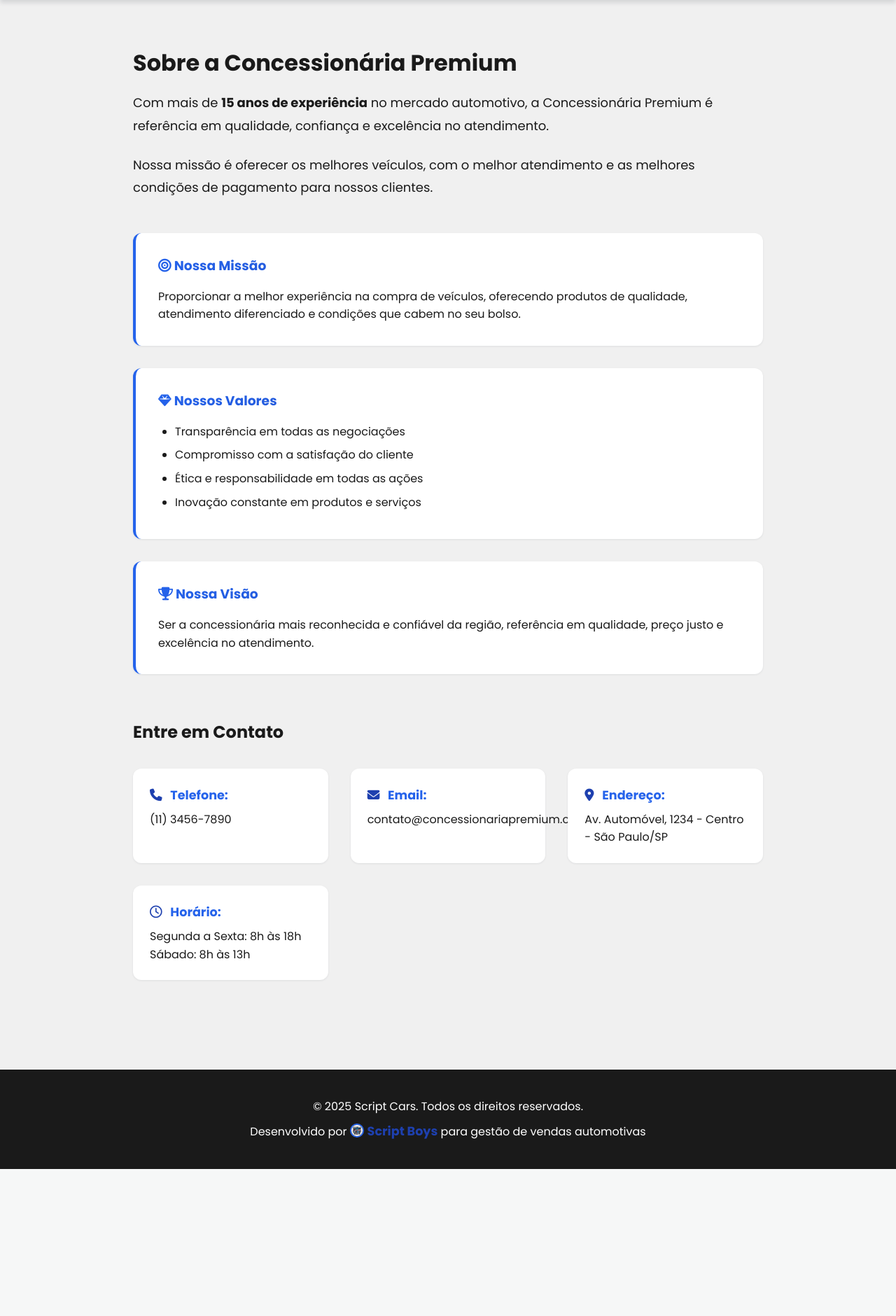
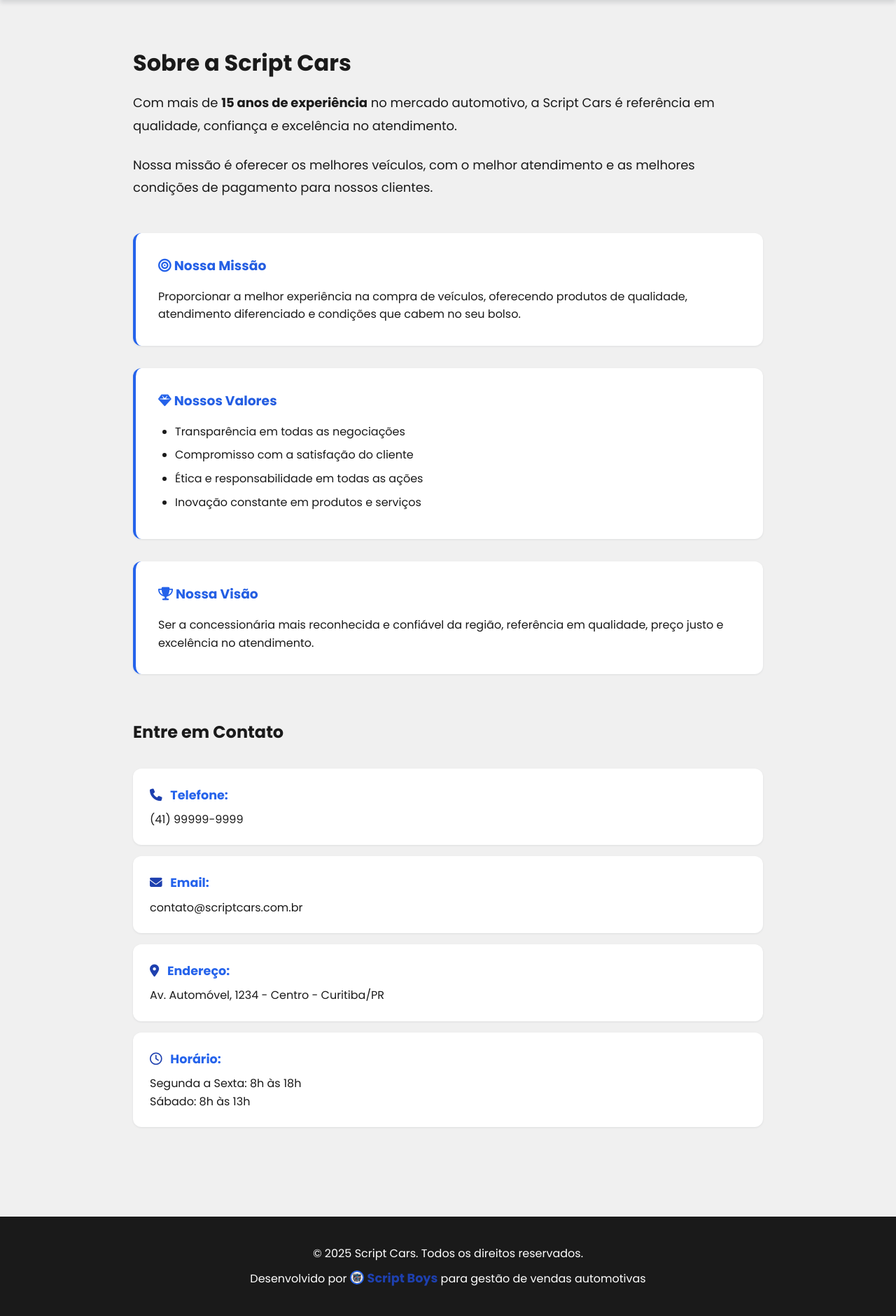
Before and after one commit to WanDall2104/ScriptCars, a Flask app: page /sobre in a window 1280 px wide. Shown: the part 76-1956 px from the top of the page at 70% size. Before the commit the page ends 1746 px from the top, so only its background shows below. Run offline with Flask 3, Linux system fonts and the light colour scheme.

Commit message:
Redefinição de textos e dos cards da página SOBRE

```diff
--- a/views/static/style.css
+++ b/views/static/style.css
@@ -841,8 +841,8 @@
 
 .contact-grid {
     display: grid;
-    grid-template-columns: repeat(auto-fit, minmax(250px, 1fr));
-    gap: 2rem;
+    grid-template-columns: repeat(auto-fit, minmax(250px, -1fr));
+    gap: 1rem;
 }
 
 .contact-item {
--- a/views/templates/sobre.html
+++ b/views/templates/sobre.html
@@ -6,10 +6,10 @@
 <section class="about-section">
     <div class="container">
         <div class="about-content">
-            <h1 class="page-title">Sobre a Concessionária Premium</h1>
+            <h1 class="page-title">Sobre a Script Cars</h1>
 
             <div class="about-text">
-                <p>Com mais de <strong>15 anos de experiência</strong> no mercado automotivo, a Concessionária Premium é referência em qualidade, confiança e excelência no atendimento.</p>
+                <p>Com mais de <strong>15 anos de experiência</strong> no mercado automotivo, a Script Cars é referência em qualidade, confiança e excelência no atendimento.</p>
 
                 <p>Nossa missão é oferecer os melhores veículos, com o melhor atendimento e as melhores condições de pagamento para nossos clientes.</p>
             </div>
@@ -41,15 +41,15 @@
                 <div class="contact-grid">
                     <div class="contact-item">
                         <strong><i class="fa-solid fa-phone"></i> Telefone:</strong>
-                        <p>(11) 3456-7890</p>
+                        <p>(41) 99999-9999</p>
                     </div>
                     <div class="contact-item">
                         <strong><i class="fa-solid fa-envelope"></i> Email:</strong>
-                        <p>contato@concessionariapremium.com.br</p>
+                        <p>contato@scriptcars.com.br</p>
                     </div>
                     <div class="contact-item">
                         <strong><i class="fa-solid fa-location-dot"></i> Endereço:</strong>
-                        <p>Av. Automóvel, 1234 - Centro - São Paulo/SP</p>
+                        <p>Av. Automóvel, 1234 - Centro - Curitiba/PR</p>
                     </div>
                     <div class="contact-item">
                         <strong><i class="fa-regular fa-clock"></i> Horário:</strong>
```
